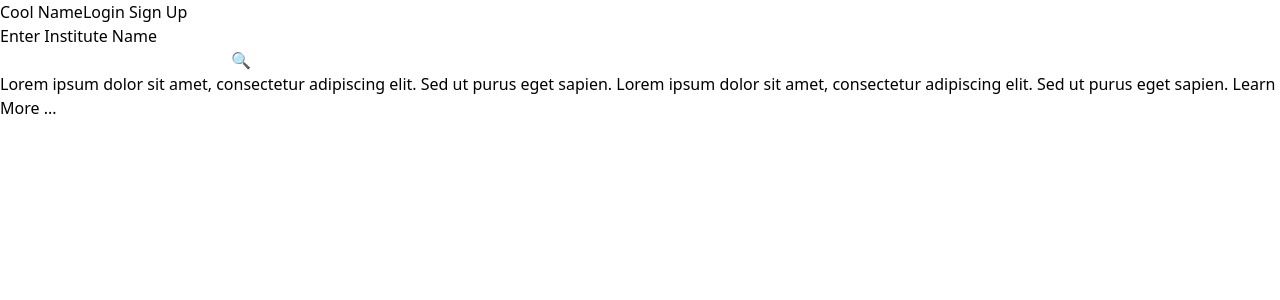
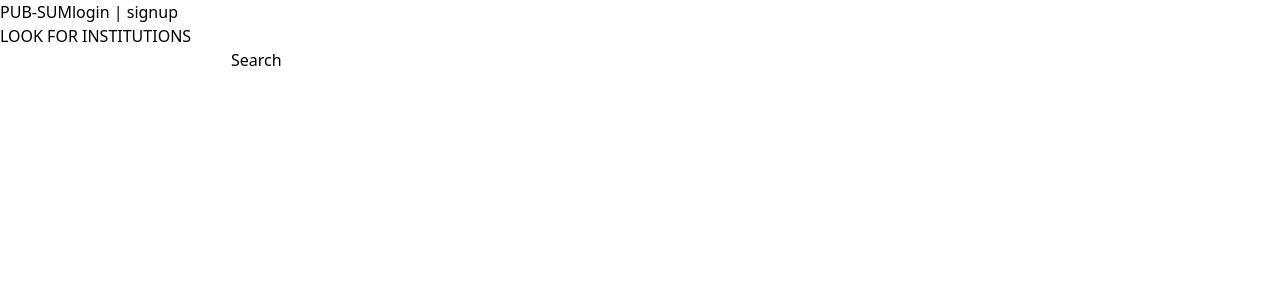
Before and after one commit to MKMukeshkannan/mio-frontend, a Next.js app: page / in a window 1280 px wide. Shown: the top 300 px of the page. Built offline with nearby package versions, Linux system fonts and the light colour scheme.

Commit message:
Revert "[Fix] Home 🔍"
This reverts commit 2da07c91fd9c0f049606edaaab0706a74d5e5ec8.

```diff
--- a/package.json
+++ b/package.json
@@ -11,8 +11,6 @@
   "dependencies": {
     "@hookform/resolvers": "^3.9.1",
     "axios": "^1.7.8",
-    "framer-motion": "^11.13.1",
-    "motion": "^11.13.1",
     "next": "15.0.3",
     "react": "19.0.0-rc-66855b96-20241106",
     "react-cookie": "^7.2.2",
--- a/src/app/page.tsx
+++ b/src/app/page.tsx
@@ -1,22 +1,18 @@
 'use client'
 
-import { Navbar } from '@components/navbar';
+import { Navbar } from '@components/navbar'
 import { zodResolver } from '@hookform/resolvers/zod';
 import { useRouter } from 'next/navigation';
 import { useForm } from 'react-hook-form';
-import { motion, AnimatePresence } from 'framer-motion';
-import { useState } from 'react';
 import { z } from 'zod';
 
-export default function Home() {
-  const [isFocused, setIsFocused] = useState(false);
+export default function Home (){
+  const SearchValidator = z.object({input: z.string().min(3)});
+  type TSearch = z.infer<typeof SearchValidator>;
+  const { register, handleSubmit, formState: { errors, isSubmitting }, setError } = useForm<TSearch>({
+    resolver: zodResolver(SearchValidator)
+  });
 
-  const SearchValidator = z.object({ input: z.string().min(3) });
-  type TSearch = z.infer<typeof SearchValidator>;
-
-  const { register, handleSubmit, formState: { errors, isSubmitting }, setError } = useForm<TSearch>({
-    resolver: zodResolver(SearchValidator),
-  });
 
   const router = useRouter();
 
@@ -26,75 +22,23 @@ export default function Home() {
     } catch (e) {
       setError("root", {
         type: "server",
-        message: "Something went wrong with the server.",
+        message: "Somthing With The Server",
       });
     }
   };
 
-  return (
-    <main className="flex flex-col g-4 w-full min-h-screen p-4">
-      <Navbar />
+    return (
+        <div className="flex flex-col g-4 min-w-screen min-h-screen px-4">
+            <Navbar />
 
-      <section className="flex flex-col justify-center items-start min-w-full h-0 flex-1 px-10">
-        <AnimatePresence>
-          {!isFocused && (
-            <motion.div
-              key="content"
-              initial={{ opacity: 1 }}
-              animate={{ opacity: 1 }}
-              exit={{ opacity: 0 }}
-              transition={{ duration: 0.5 }}
-            >
-              <h1 className="text-black mb-5 text-5xl font-mono w-full h-full">
-                Enter Institute Name
-              </h1>
-            </motion.div>
-          )}
-        </AnimatePresence>
+            <div className="flex flex-col justify-center items-start min-w-full h-0 flex-1 px-10">
+                <div className="text-black text-8xl font-bold w-full h-full">LOOK FOR INSTITUTIONS</div>
 
-        <motion.form
-          onSubmit={handleSubmit(onSubmit)}
-          className= "flex w-full"
-          initial={isFocused ? { y: 0 } : { scale: 1, x: 0 }}
-          animate={isFocused ? { y: -400 } : { scale: 1, x: 0 }}
-          transition={{ duration: 0.5 }}
-        >
-          <input
-            {...register("input")}
-            type="text"
-            className={`w-1/2 h-12 rounded border border-[#9888FF] focus:outline-none p-5 bg-[#ECECFF] text-xl ${
-              errors.input && "border-red-400"
-            }`}
-            onFocus={() => setIsFocused(true)}
-          />
-          <button
-            disabled={isSubmitting}
-            className={`w-20 h-12 rounded border border-[#9888FF] bg-[#AC9EFF] hover:bg-[#9888FF] text-xl ml-5 ${
-              errors.input && "bg-red-500"
-            }`}
-          >
-            🔍
-          </button>
-        </motion.form>
-        <AnimatePresence>
-          {!isFocused && (
-            <motion.div
-              key="content"
-              initial={{ opacity: 1 }}
-              animate={{ opacity: 1 }}
-              exit={{ opacity: 0 }}
-              transition={{ duration: 0.5 }}
-            >
-              <p className="text-xl mt-5 w-1/2">
-                Lorem ipsum dolor sit amet, consectetur adipiscing elit. Sed ut
-                purus eget sapien. Lorem ipsum dolor sit amet, consectetur
-                adipiscing elit. Sed ut purus eget sapien.{" "}
-                <span className="text-[#AC9EFF] cursor-pointer">Learn More ...</span>
-              </p>
-            </motion.div>
-          )}
-        </AnimatePresence>
-      </section>
-    </main>
-  );
+                <form onSubmit={handleSubmit(onSubmit)} className="flex gap-4 w-full h-full">
+                    <input {...register("input")} type="text" className={`border-2 border-black rounded w-1/3 p-4 shadow-gray-400 shadow-lg  ${errors.input && "border-red-400"}`} />
+                    <button disabled={isSubmitting} className={`bg-black text-white p-4 shadow-gray-400 shadow-lg ${errors.input && "bg-red-500"}`}>Search</button>
+                </form>
+            </div>
+        </div>
+    )
 }
--- a/src/components/navbar.tsx
+++ b/src/components/navbar.tsx
@@ -2,9 +2,9 @@ import Link from "next/link"
 
 export const Navbar = () => {
     return(
-        <main className="flex p-4 justify-between text-black text-xl font-bold">
-            <span className="text-3xl font-bold">Cool Name</span>
-            <span className="font-mono"><Link  className="text-[#AC9EFF] hover:underline" href="/login">Login</Link>  <Link className="pl-5 hover:underline" href="/signup">Sign Up</Link></span>
-        </main>
+        <div className="flex p-4 justify-between text-black text-xl font-bold">
+            <span className="text-3xl font-bold">PUB-SUM</span>
+            <span><Link href="/login">login</Link> | <Link href="/signup">signup</Link></span>
+        </div>
     )
 }
```
Also changed, not shown: src/app/institute/page.tsx (+26 -8 lines), 1 other file (tests, documents, lock files or other folders).
